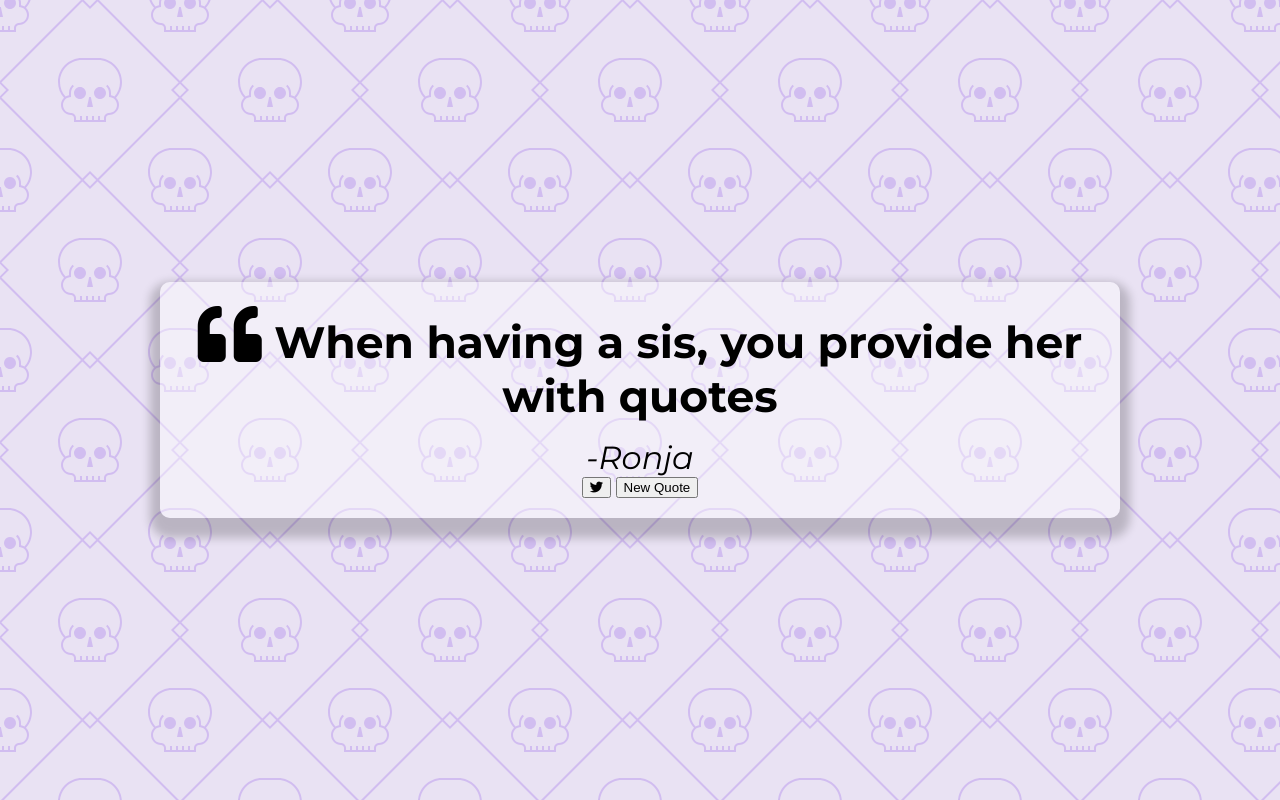
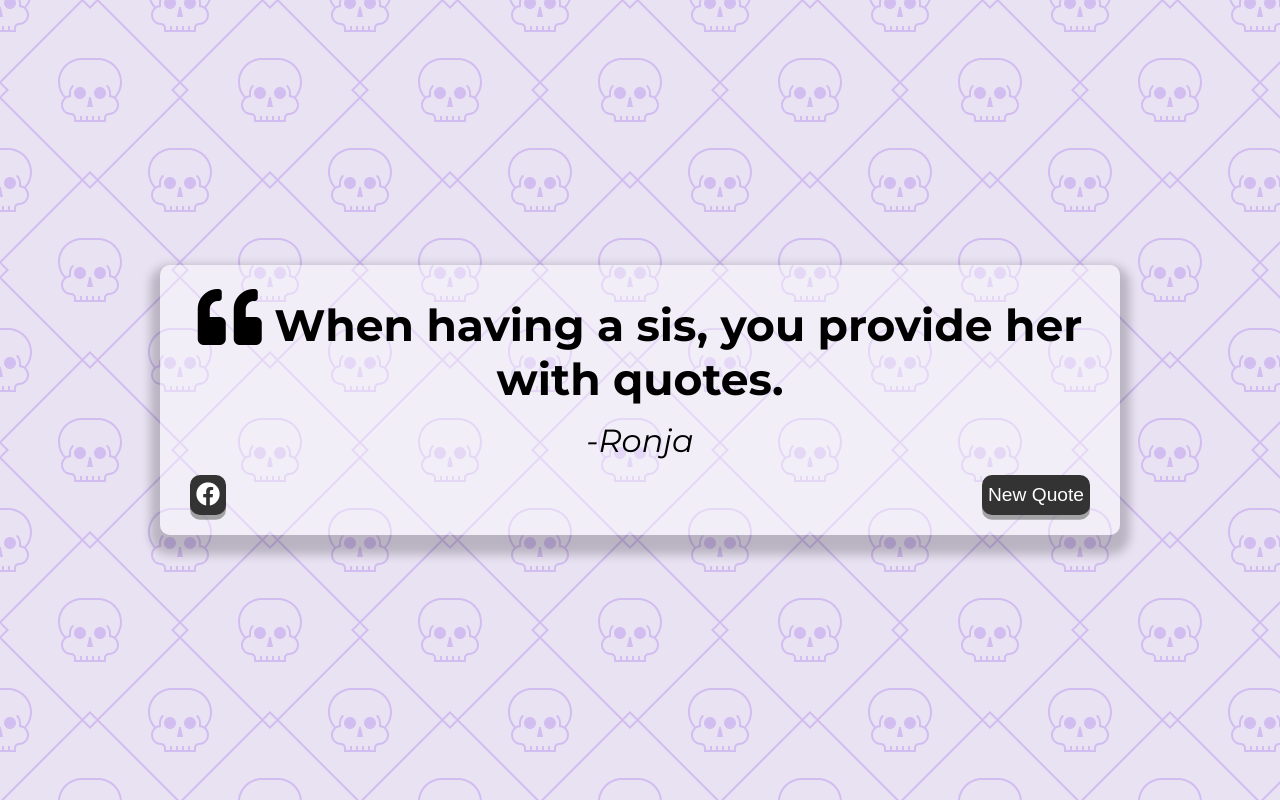
Before and after one commit to Fagerdahl/quote-generator, a website: page index.html in a window 1280 px wide. Drawn offline with Linux system fonts and the light colour scheme.

Commit message:
styled buttons and changed twitter to facebook

```diff
--- a/index.html
+++ b/index.html
@@ -14,7 +14,7 @@
     <div class="quote-container" id="quote-container">
         <div class="quote-text">
             <i class="fas fa-quote-left"></i>
-            <span id="quote">When having a sis, you provide her with quotes</span>
+            <span id="quote">When having a sis, you provide her with quotes.</span>
         </div>
         <!--author-->
         <div class="quote-author">
@@ -22,8 +22,8 @@
         </div>
         <!--buttons-->
         <div class="button-container">
-            <button class="twitter-button" id="twitter" title="Tweet This sis!">
-                <i class="fab fa-twitter"></i>
+            <button class="facebook-button" id="facebook" title="Share this sis!">
+                <i class="fab fa-facebook"></i>
             </button>
             <button id="new-quote">New Quote</button>
         </div>
--- a/style.css
+++ b/style.css
@@ -46,6 +46,42 @@ body {
     font-style: italic;
 }
 
+.button-container {
+    margin-top: 15px;
+    display: flex;
+    justify-content: space-between;
+}
+
+button {
+    cursor: pointer;
+    font-size: 1.2rem;
+    height: 2.5rem;
+    border: none;
+    border-radius: 10px;
+    color: white;
+    background-color: #333;
+    outline: none;
+    padding: 0.5 rem 1.8 rem;
+    box-shadow: 0 0.3rem rgba(121, 121, 121, 0.65);
+}
+
+button:hover {
+    filter: brightness(110%);
+}
+
+button:active {
+    transform: translate(0, 0.3rem);
+    box-shadow: 0 0.1rem rgba(255, 255, 255, 0.65);
+}
+
+.facebook-button:hover {
+    color: #38a1f3;
+}
+
+.fa-facebook {
+    font-size: 1.5rem;
+}
+
 /*Media query: Tablet or smaller*/
 @media screen and (max-width: 1000px) {
 .quote-container {
```
